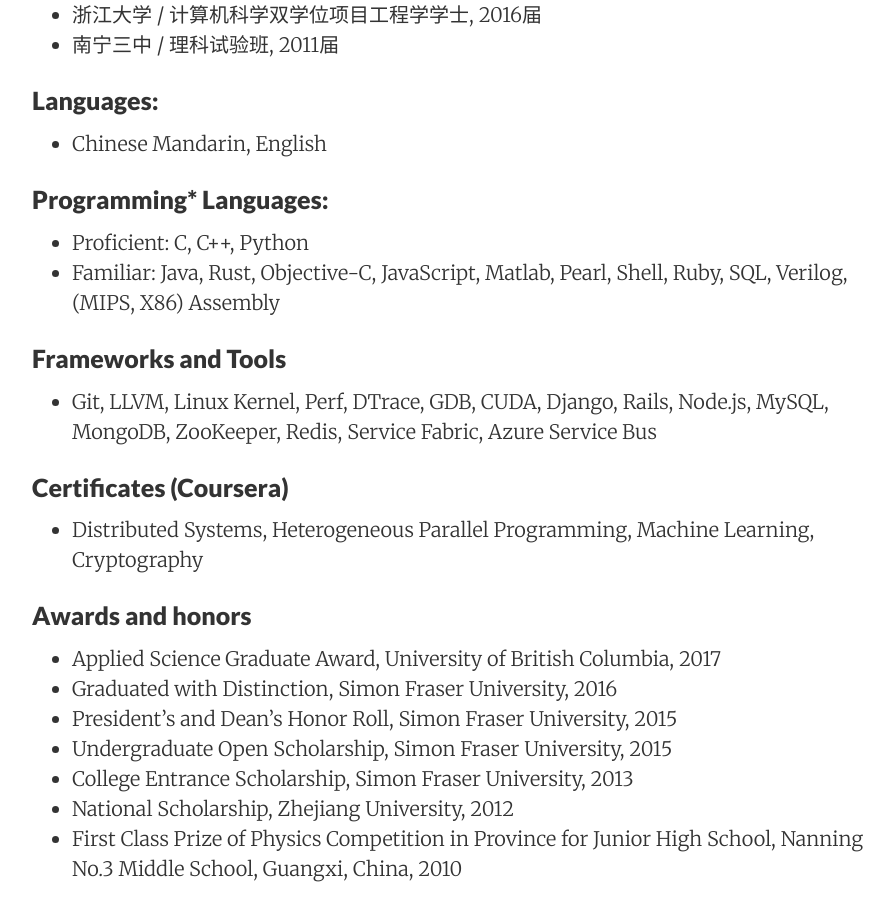
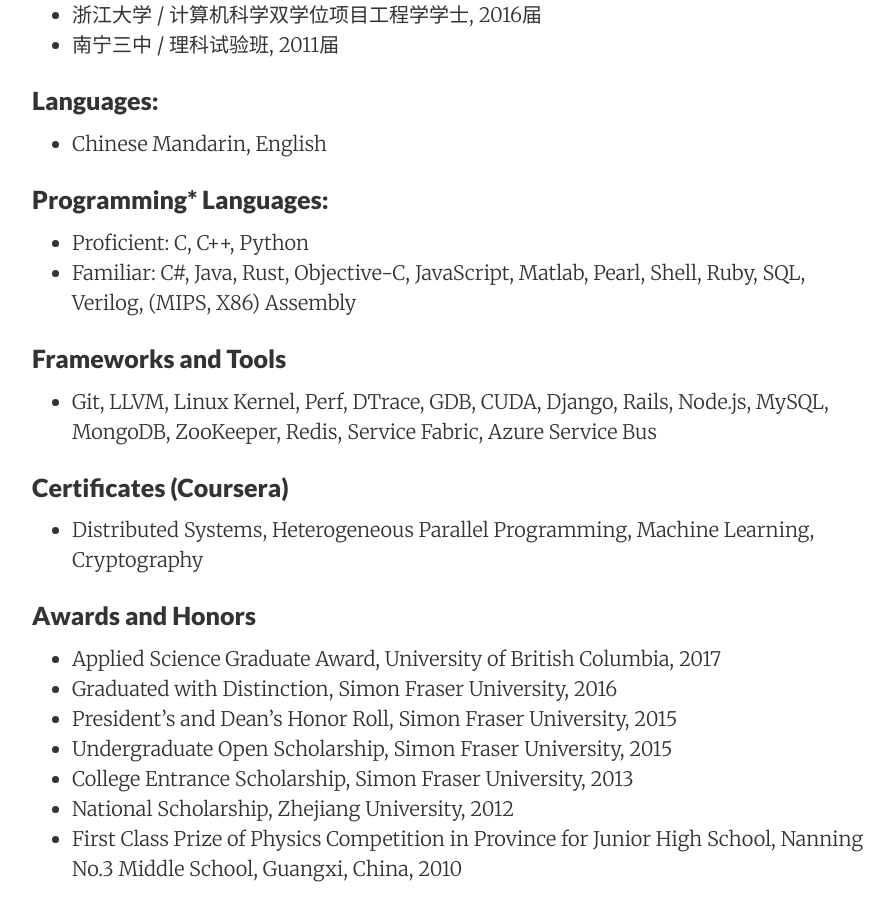
Before and after one commit to Louis-Ye/Louis-Ye.github.io, a Jekyll site: the page built from cv/index.md, in a window 1280 px wide and 900 px high, scrolled down 824 px. Shown: the whole window, without its empty margins (188-1082 px from the left). Built offline with Jekyll 4.4.1, drawn with Linux system fonts in a browser that asks for light colours; nearby versions of some CDN libraries.

Commit message:
Update basics

```diff
--- a/cv/index.md
+++ b/cv/index.md
@@ -29,7 +29,7 @@
 
 ### Programming* Languages:
 * Proficient: C, C++, Python
-* Familiar: Java, Rust, Objective-C, JavaScript, Matlab, Pearl, Shell, Ruby, SQL, Verilog, (MIPS, X86) Assembly
+* Familiar: C#, Java, Rust, Objective-C, JavaScript, Matlab, Pearl, Shell, Ruby, SQL, Verilog, (MIPS, X86) Assembly
 
 ### Frameworks and Tools
 * Git, LLVM, Linux Kernel, Perf, DTrace, GDB, CUDA, Django, Rails, Node.js, MySQL, MongoDB, ZooKeeper, Redis, Service Fabric, Azure Service Bus
@@ -37,7 +37,7 @@
 ### Certificates (Coursera)
 * Distributed Systems, Heterogeneous Parallel Programming, Machine Learning, Cryptography
 
-### Awards and honors
+### Awards and Honors
 * Applied Science Graduate Award, University of British Columbia, 2017
 * Graduated with Distinction, Simon Fraser University, 2016
 * President’s and Dean’s Honor Roll, Simon Fraser University, 2015
```
